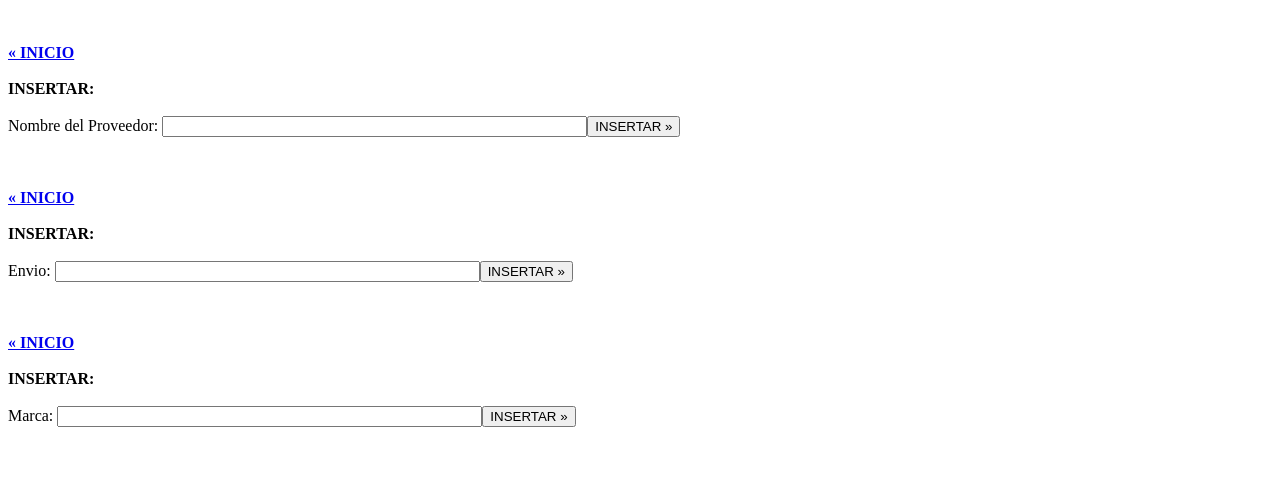
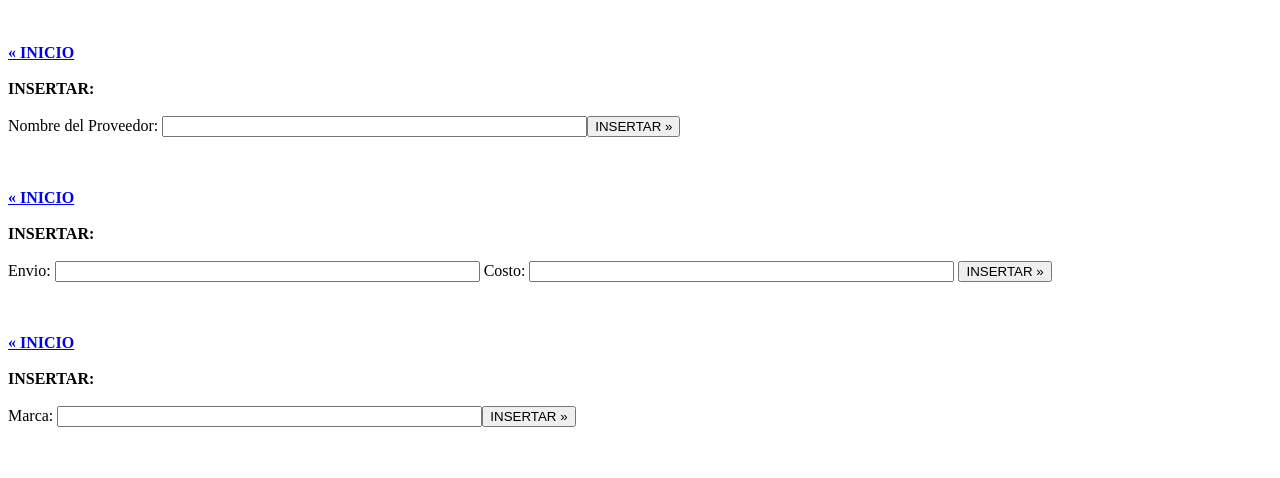
Before and after one commit to fragolan01/fragolan, a PHP site: page /index.php?v7=actualizar in a window 1280 px wide. Shown: the top 478 px of the page. Run offline with PHP 8.4, Linux system fonts and the light colour scheme; data that the repository does not hold is empty.

Commit message:
tabla envios
Actualiza pero no inserta costo

```diff
--- a/inserta_plataforma_ventas_envios.php
+++ b/inserta_plataforma_ventas_envios.php
@@ -1,6 +1,6 @@
 <?
 $sql_plataforma_ventas_envios_master_inserta =
-"INSERT INTO plataforma_ventas_envios(id_dominio,envio) ".
-"VALUES ('$id_dominio','$envio')";
+"INSERT INTO plataforma_ventas_envios(id_dominio,envio,costo) ".
+"VALUES ('$id_dominio','$envio','$costo')";
 $result_plataforma_ventas_envios_master_inserta = mysql_query($sql_plataforma_ventas_envios_master_inserta);
 ?>
--- a/plataforma_ventas_envios.php
+++ b/plataforma_ventas_envios.php
@@ -1,4 +1,13 @@
 <?
+
+
+// Muestra todos los errores excepto los de nivel de advertencia
+error_reporting(E_ALL & ~E_WARNING);
+
+// Mostrar los errores en el navegador
+ini_set('display_errors', 1);
+ini_set('display_startup_errors', 1);
+error_reporting(E_ALL);
 
 $id_dominio=9999;
 
@@ -18,13 +27,17 @@ if ($v7=="despliega") {
 	while ($line_plataforma_ventas_envios = mysql_fetch_assoc($result_plataforma_ventas_envios)) {
 		$data_plataforma_ventas_envios0=$line_plataforma_ventas_envios["id"];
 		$data_plataforma_ventas_envios3=$line_plataforma_ventas_envios["envio"];
+		$data_plataforma_ventas_envios4=$line_plataforma_ventas_envios["costo"];
+
 
 		echo
 			"<nobr>".
 				$data_plataforma_ventas_envios0.".- (<a href='index.php?v7=actualizar&v13=".
 				$data_plataforma_ventas_envios0."'>Actualizar</a> | <a href='index.php?v7=eliminar&v13=".
 				$data_plataforma_ventas_envios0."'>Eliminar</a>) Envio ".
-				$data_plataforma_ventas_envios3.
+				$data_plataforma_ventas_envios3.  " - Costo: " .
+				$data_plataforma_ventas_envios4.
+
 			"</nobr>";
 
 		echo "<br>";
@@ -38,15 +51,20 @@ if ($v7=="actualizar") {
 		echo "<b>ACTUALIZAR:</b>";
 		echo "<br><br>";
 
-		$query_plataforma_ventas_envios = "SELECT id,id_dominio,envio FROM plataforma_ventas_envios WHERE id='".$v13."' AND id_dominio='".$id_dominio."'";
+		$query_plataforma_ventas_envios = "SELECT id,id_dominio,envio,costo FROM plataforma_ventas_envios WHERE id='".$v13."' AND id_dominio='".$id_dominio."'";
 		$result_plataforma_ventas_envios = mysql_query($query_plataforma_ventas_envios) or die('Query failed: plataforma_ventas_envios ' . mysql_error());
 		while ($line_plataforma_ventas_envios = mysql_fetch_assoc($result_plataforma_ventas_envios)) {
 			$data_plataforma_ventas_envios0=$line_plataforma_ventas_envios["id"];
 			$data_plataforma_ventas_envios3=$line_plataforma_ventas_envios["envio"];
+			$data_plataforma_ventas_envios4=$line_plataforma_ventas_envios["costo"];
 		}
 
 		echo "<form name='actualiza_plataforma_ventas_envios' method='post' action='index.php?v7=actualizalo&v13=".$v13."'>";
-			echo "<nobr>Envio <input type='text' name='envio' value='".$data_plataforma_ventas_envios3."' size='50'><input type='submit' name='actualizar' value='ACTUALIZAR &raquo;'></nobr>";
+			echo "<nobr>
+					Envio <input type='text' name='envio' value='".$data_plataforma_ventas_envios3."' size='50'>
+					Costo <input type='text' name='costo' value='".$data_plataforma_ventas_envios4."' size='50'>
+					<input type='submit' name='actualizar' value='ACTUALIZAR &raquo;'>
+				</nobr>";
 		echo "</form>";
 	}
 	else {
@@ -55,24 +73,31 @@ if ($v7=="actualizar") {
 		echo "<br><br>";
 
 		echo "<form name='inserta_plataforma_ventas_envios' method='post' action='index.php?v7=actualizalo'>";
-			echo "<nobr>Envio: <input type='text' name='envio' value='' size='50'><input type='submit' name='insertar' value='INSERTAR &raquo;'></nobr>";
+			echo "<nobr>
+					Envio: <input type='text' name='envio' value='' size='50'>
+					Costo: <input type='text' name='costo' value='' size='50'>
+					<input type='submit' name='insertar' value='INSERTAR &raquo;'>
+				</nobr>";
 		echo "</form>";
 	}
 }
 if ($v7=="actualizalo") {
 	if ($v13) {
+
 		echo "<br><br>";
 		echo "<b>UPDATE:</b>";
 		echo "<br><br>";
 
+
+		$costo=$_POST['costo'];
 		$envio=$_POST["envio"];
-		if (!$envio) {
-			echo "<font color=red>ERROR! Falta el Envio...</font>";
+		if (!$envio and !$costo) {
+			echo "<font color=red>ERROR! Falta el Envio y Costo...</font>";
 		}
 		else {
-			$sql_plataforma_ventas_envios = "UPDATE plataforma_ventas_envios SET envio='".$envio."' WHERE id='".$v13."' AND id_dominio='".$id_dominio."'";
+			// $sql_plataforma_ventas_envios = "UPDATE plataforma_ventas_envios SET envio='".$envio."' WHERE id='".$v13."' AND id_dominio='".$id_dominio."'";
+			$sql_plataforma_ventas_envios = "UPDATE plataforma_ventas_envios SET envio='".$envio."', costo='".$costo."' WHERE id='".$v13."' AND id_dominio='".$id_dominio."'";
 			$result_plataforma_ventas_envios= mysql_query($sql_plataforma_ventas_envios);
-
 			echo "<font color=blue>PERFECTO! Envio actualizado...</font>";
 
 			echo $recargador;
@@ -83,16 +108,18 @@ if ($v7=="actualizalo") {
 		echo "<b>INSERT:</b>";
 		echo "<br><br>";
 
+		$costo=$_POST['costo'];
 		$envio=$_POST["envio"];
-		if (!$envio) {
-			echo "<font color=red>ERROR! Falta el Envio...</font>";
+		if (!$envio and !$costo) {
+			echo "<font color=red>ERROR! Falta el Envio o Costo...</font>";
 		}
 		else {
 			$id_dominio=$id_dominio;
 			$envio=$envio;
+			$costo=$costo;
 			require($laraiz."inserta_plataforma_ventas_envios.php");
 
-			echo "<font color=green>PERFECTO! Envioi insertado...</font>";
+			echo "<font color=green>PERFECTO! Envio insertado...</font>";
 
 			echo $recargador;
 		}
```
